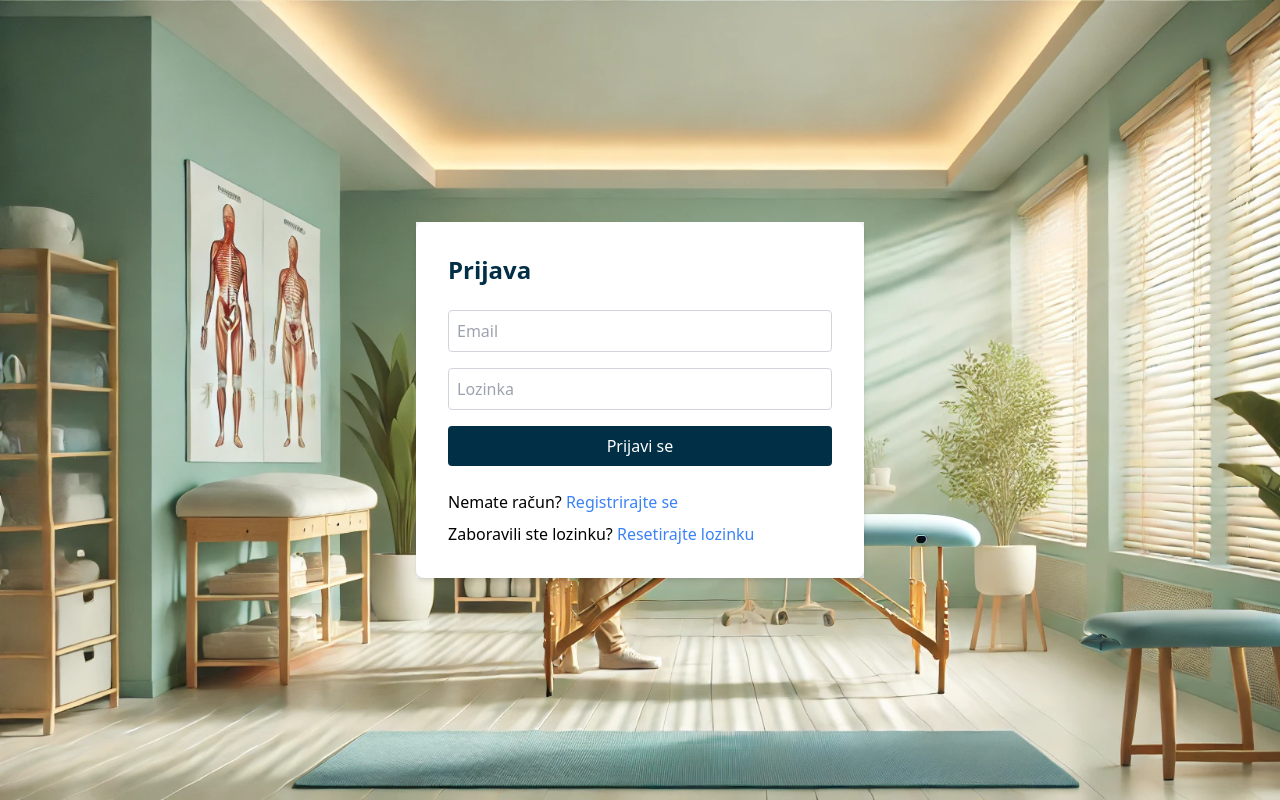
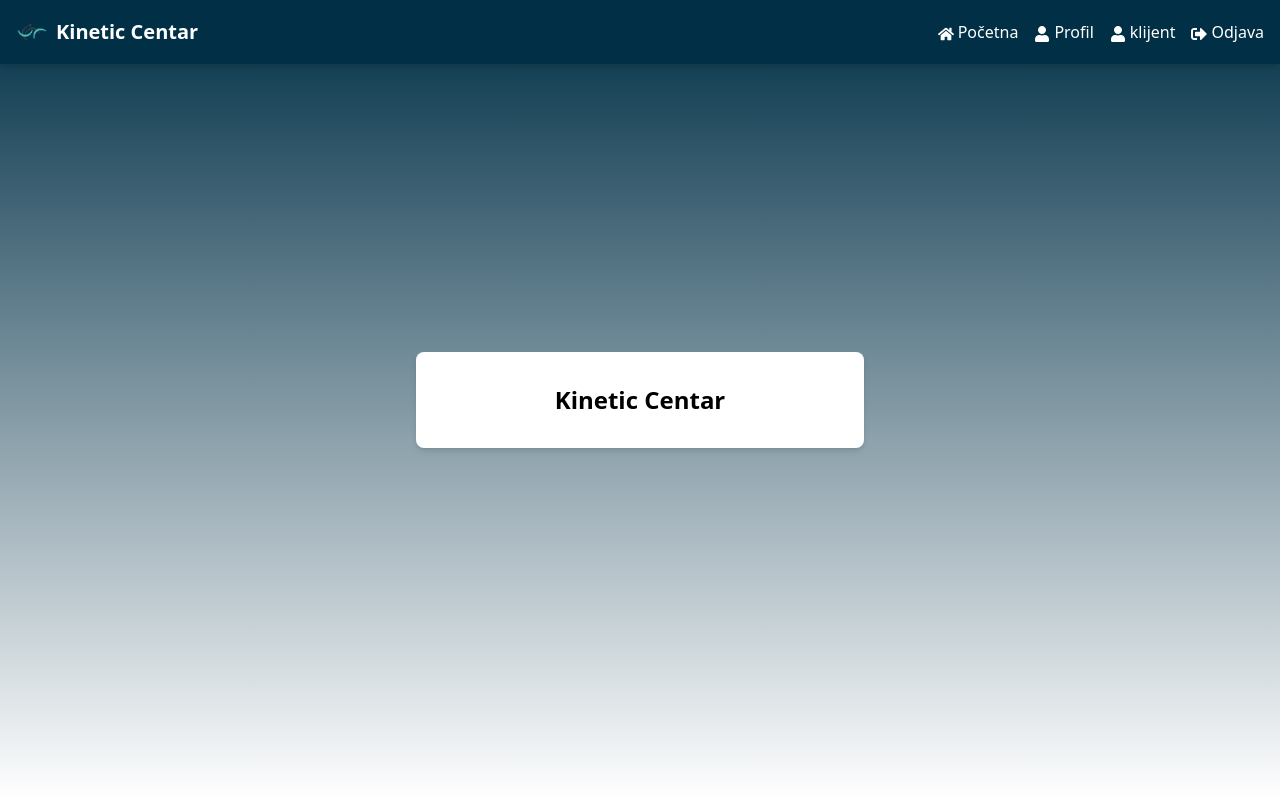
Before and after one commit to MiroslavPejic/kinetic-centar, a React (Create React App) app: page / in a window 1280 px wide. Built offline with nearby package versions, Linux system fonts and the light colour scheme.

Commit message:
Added main page to be dashboard and added navbar here

```diff
--- a/src/App.js
+++ b/src/App.js
@@ -14,8 +14,9 @@
 function App() {
   return (
     <Router>
+      <TopNavBar/>
       <Routes>
-        <Route path="/" element={<Auth />} />
+        <Route path="/" element={<Dashboard />} />
         <Route path="/signup" element={<SignUp />} />
         <Route path="/forgot-password" element={<ForgotPassword />} />
         <Route path="/reset-password" element={<ResetPassword />} />
```
